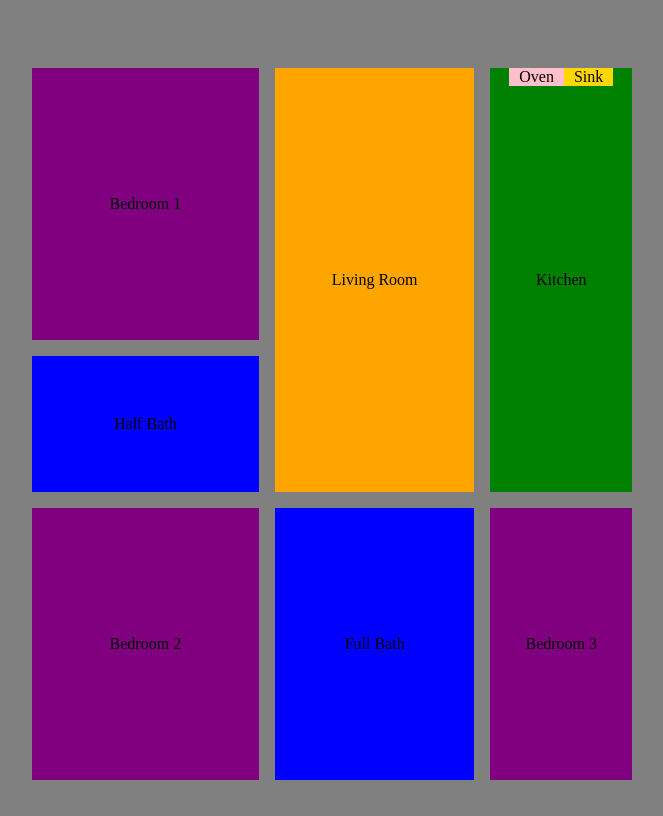
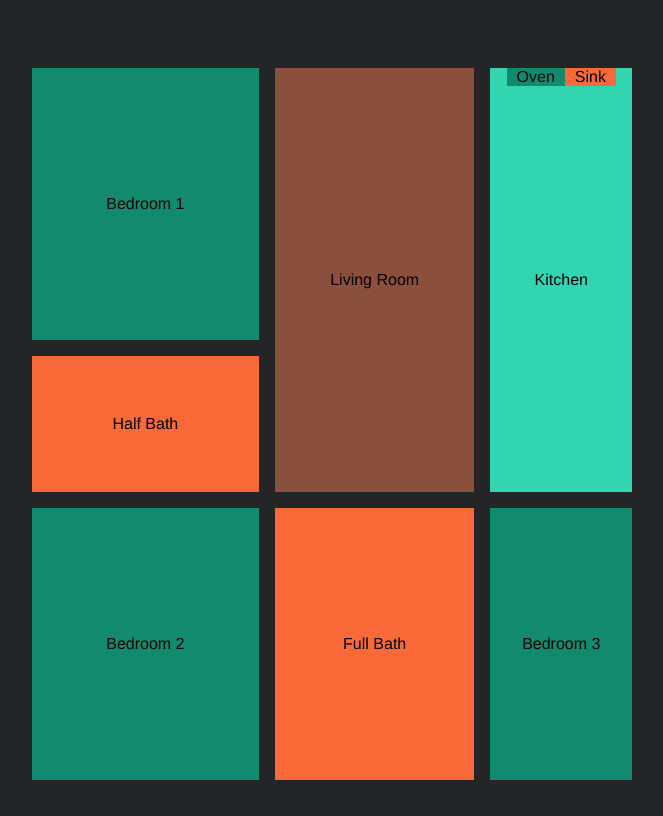
Before and after one commit to saraehutch94/react-floor-plan, a React (Create React App) app: page / in a window 1280 px wide. Shown: the whole page, without its empty margins (324-987 px from the left). Built offline with nearby package versions, Linux system fonts and the light colour scheme.

Commit message:
apply color theme

```diff
--- a/src/App.css
+++ b/src/App.css
@@ -1,5 +1,6 @@
 body {
-  background-color: grey;
+  font-family: Helvetica;
+  background-color: #242526;
 }
 
 .App {
--- a/src/components/Bathroom/Bathroom.css
+++ b/src/components/Bathroom/Bathroom.css
@@ -2,5 +2,5 @@
   display: flex;
   justify-content: center;
   align-items: center;
-  background-color: blue;
+  background-color: #fa6a39;
 }
--- a/src/components/Bedroom/Bedroom.css
+++ b/src/components/Bedroom/Bedroom.css
@@ -2,5 +2,5 @@
   display: flex;
   justify-content: center;
   align-items: center;
-  background-color: purple;
+  background-color: #128a6e;
 }
--- a/src/components/Kitchen/Kitchen.css
+++ b/src/components/Kitchen/Kitchen.css
@@ -1,5 +1,5 @@
 .kitchen-div {
-  background-color: green;
+  background-color: #31d6b0;
   display: flex;
   justify-content: center;
   align-items: center;
--- a/src/components/LivingRoom/LivingRoom.css
+++ b/src/components/LivingRoom/LivingRoom.css
@@ -2,7 +2,7 @@
   display: flex;
   justify-content: center;
   align-items: center;
-  background-color: orange;
+  background-color: #8a503d;
   grid-column: 2;
   grid-row: 1 / span 2;
 }
--- a/src/components/Oven/Oven.css
+++ b/src/components/Oven/Oven.css
@@ -2,6 +2,6 @@
   display: flex;
   justify-content: center;
   align-items: center;
-  background-color: pink;
+  background-color: #128a6e;
   padding: 0 10px 0 10px;
 }
--- a/src/components/Sink/Sink.css
+++ b/src/components/Sink/Sink.css
@@ -2,6 +2,6 @@
   display: flex;
   justify-content: center;
   align-items: center;
-  background-color: gold;
+  background-color: #fa6a39;
   padding: 0 10px 0 10px;
 }
```
